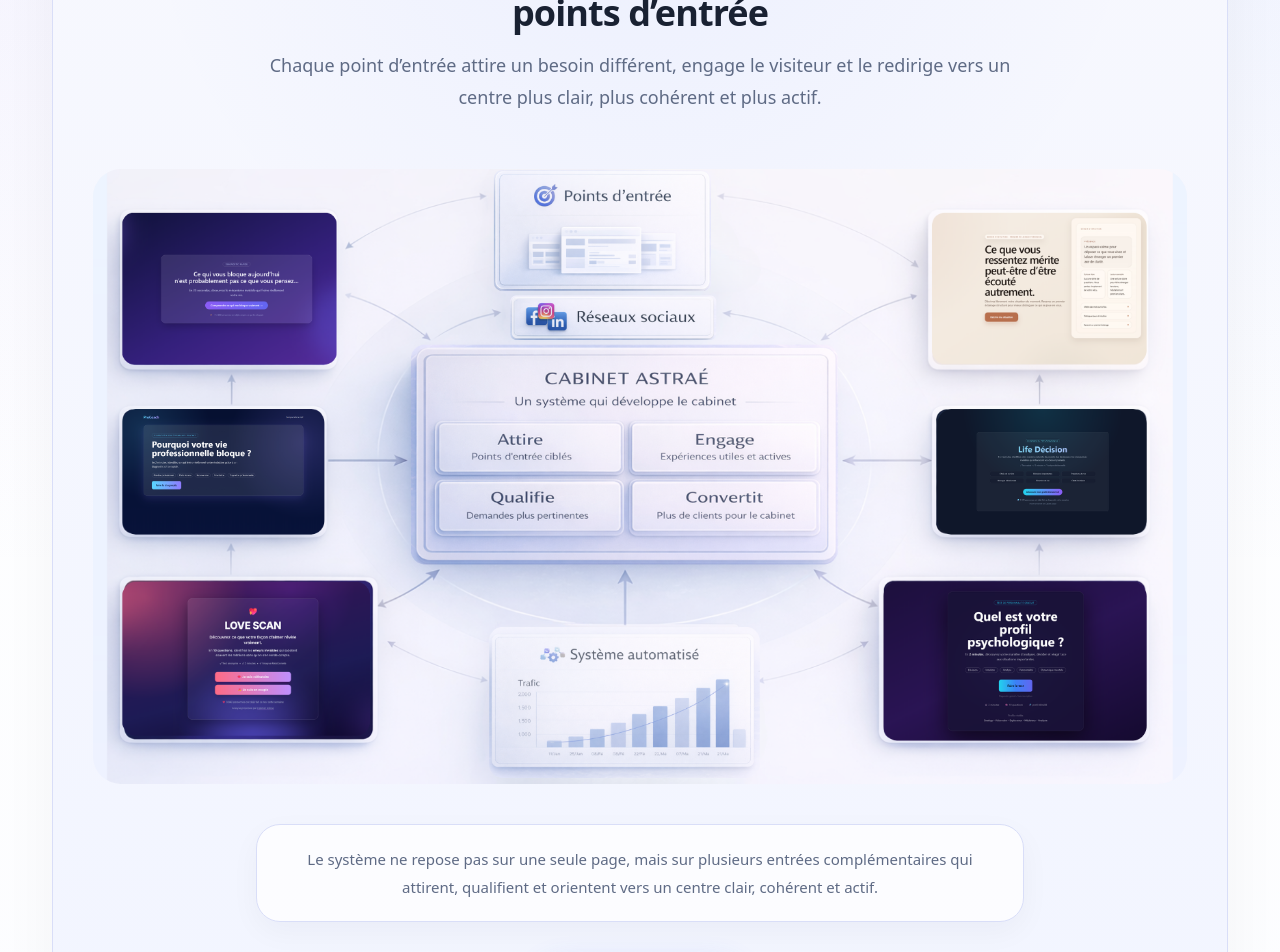
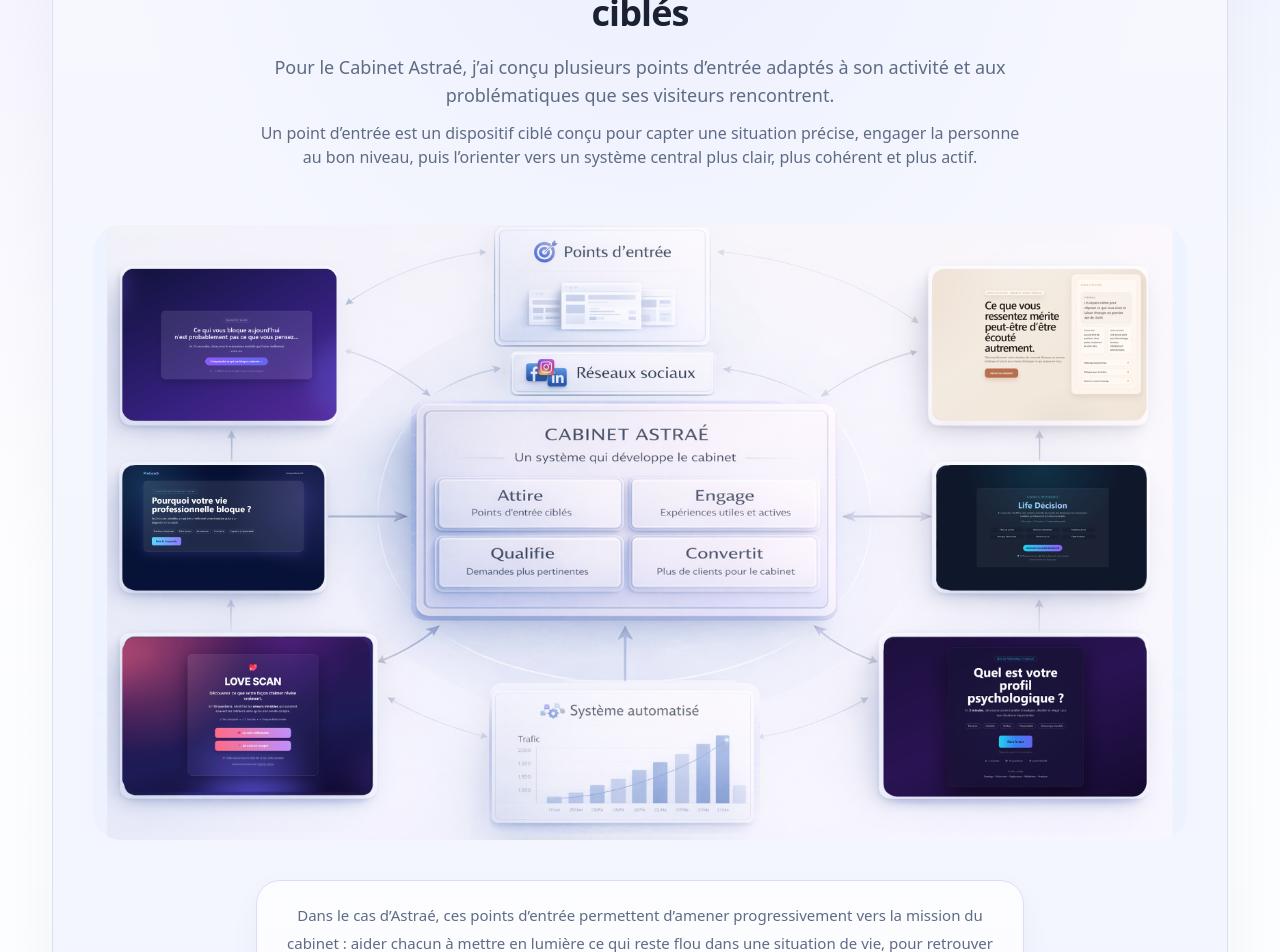
Before and after one commit to arnaudcrestey/portail-site-vitrine, a Next.js app: page /systeme in a window 1280 px wide. Shown: the part 340-1292 px from the top of the page. Built offline with nearby package versions, Linux system fonts and the light colour scheme.

Commit message:
Update page.tsx

```diff
--- a/app/systeme/page.tsx
+++ b/app/systeme/page.tsx
@@ -50,16 +50,22 @@ export default function SystemePage() {
           <div className="relative overflow-hidden rounded-[36px] border border-[#d9def8] bg-[linear-gradient(180deg,#f7f8fe_0%,#f2f5ff_100%)] px-6 py-10 shadow-[0_20px_60px_rgba(15,23,42,0.04)] sm:px-8 sm:py-12 lg:px-10 lg:py-14">
             <div className="pointer-events-none absolute inset-0 bg-[radial-gradient(circle_at_top,rgba(59,99,243,0.06),transparent_38%)]" />
 
-            <div className="relative mx-auto max-w-3xl text-center">
+            <div className="relative mx-auto max-w-4xl text-center">
               <span className="section-eyebrow">Le système</span>
 
               <h1 className="mt-4 text-3xl font-semibold tracking-tight text-ink sm:text-4xl">
-                Un système structuré autour de plusieurs points d’entrée
+                Un système structuré autour de points d’entrée ciblés
               </h1>
 
-              <p className="mt-4 text-lg leading-8 text-slate">
-                Chaque point d’entrée attire un besoin différent, engage le visiteur et le redirige
-                vers un centre plus clair, plus cohérent et plus actif.
+              <p className="mx-auto mt-5 max-w-3xl text-base leading-7 text-slate sm:text-lg">
+                Pour le Cabinet Astraé, j’ai conçu plusieurs points d’entrée adaptés à son activité
+                et aux problématiques que ses visiteurs rencontrent.
+              </p>
+
+              <p className="mx-auto mt-3 max-w-3xl text-sm leading-7 text-slate sm:text-base">
+                Un point d’entrée est un dispositif ciblé conçu pour capter une situation précise,
+                engager la personne au bon niveau, puis l’orienter vers un système central plus
+                clair, plus cohérent et plus actif.
               </p>
             </div>
 
@@ -78,9 +84,9 @@ export default function SystemePage() {
 
             <div className="relative mx-auto mt-10 max-w-3xl rounded-[24px] border border-[#d9def8] bg-white/75 px-6 py-5 text-center shadow-[0_10px_30px_rgba(15,23,42,0.04)]">
               <p className="text-sm leading-7 text-slate sm:text-[15px]">
-                Le système ne repose pas sur une seule page, mais sur plusieurs entrées
-                complémentaires qui attirent, qualifient et orientent vers un centre clair,
-                cohérent et actif.
+                Dans le cas d’Astraé, ces points d’entrée permettent d’amener progressivement vers
+                la mission du cabinet&nbsp;: aider chacun à mettre en lumière ce qui reste flou dans
+                une situation de vie, pour retrouver clarté, direction et capacité de décision.
               </p>
             </div>
 
```
